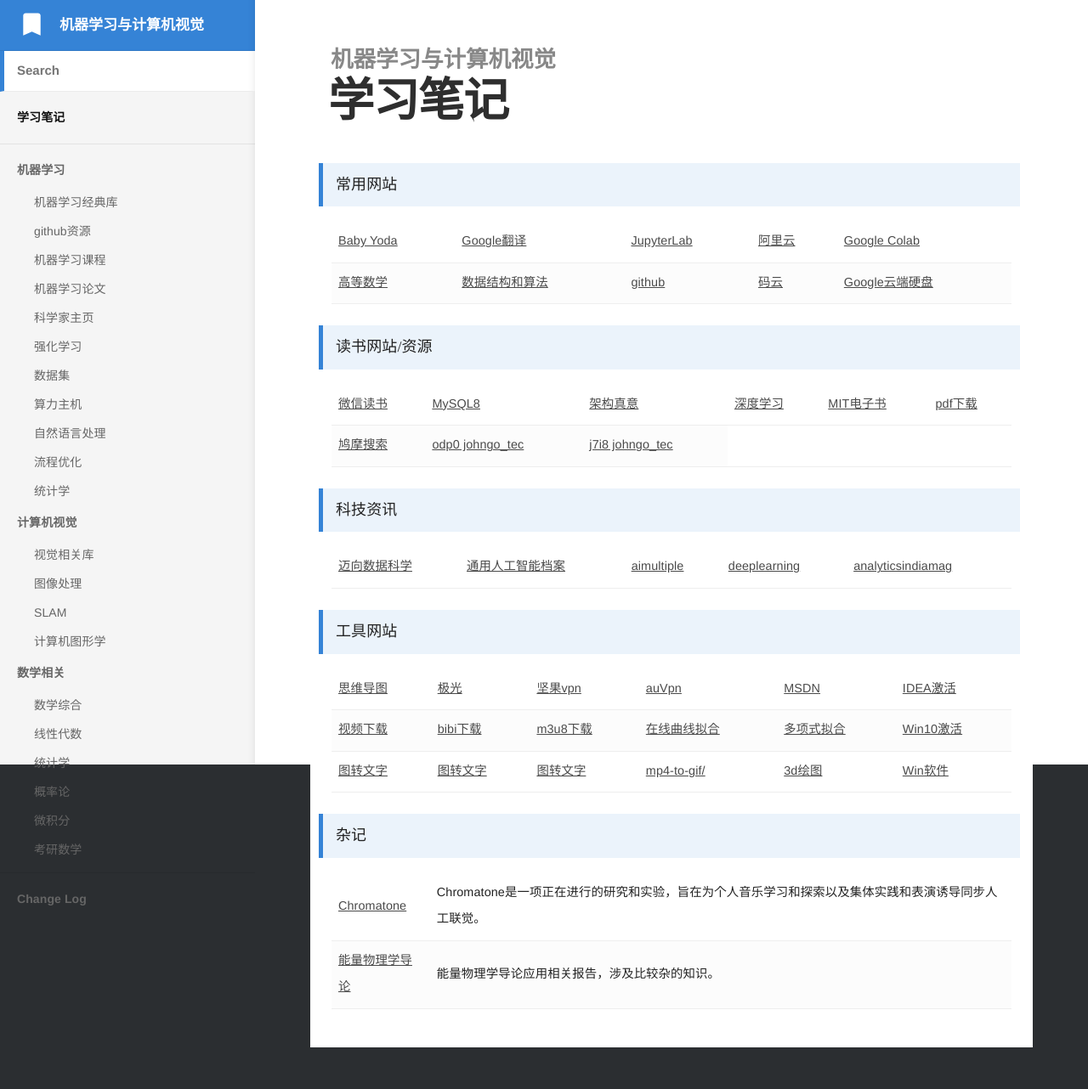
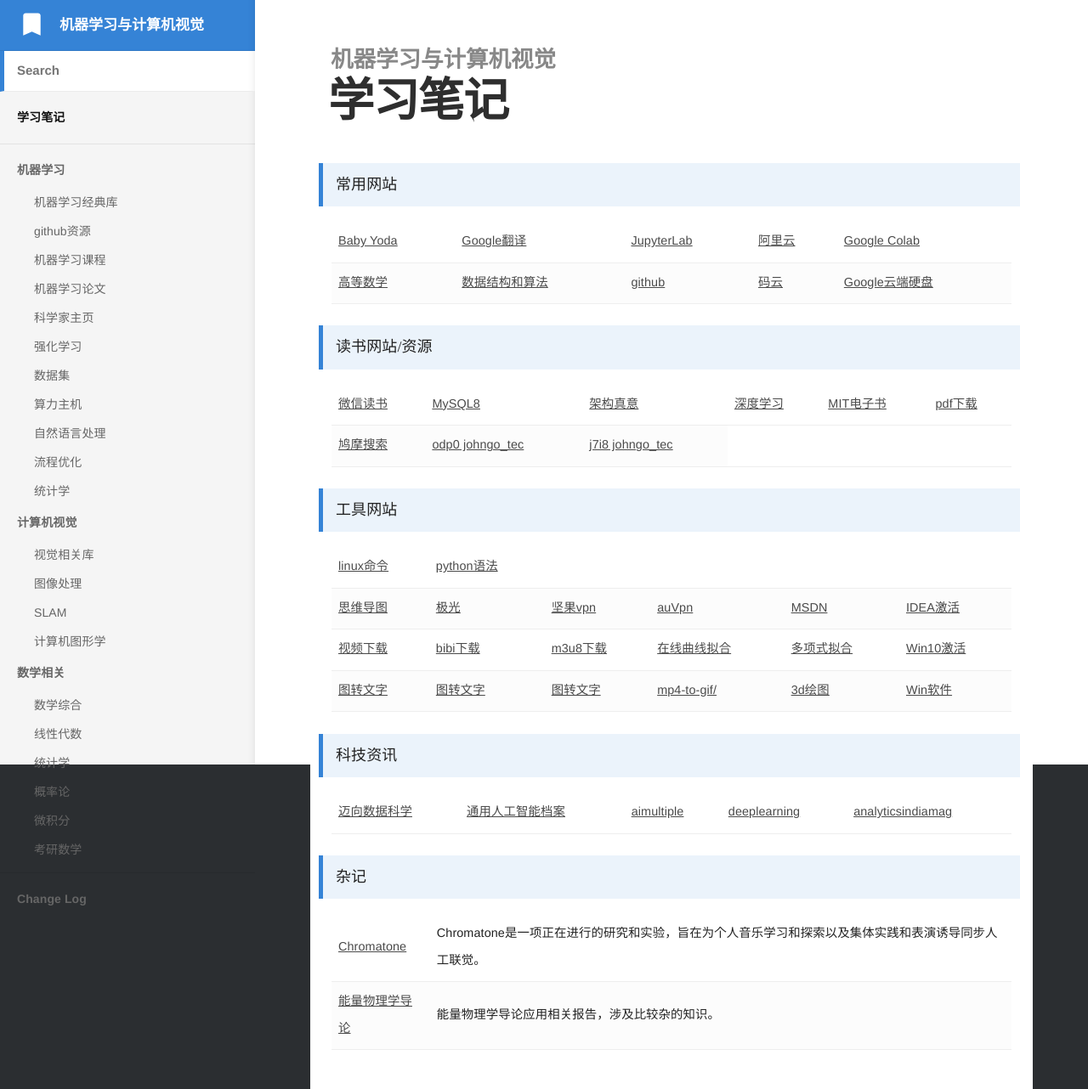
Before and after one commit to bashendixie/Machine_Learning_Notes, a Jekyll site: the page built from index.md, in a window 1280 px wide. Shown: the whole page at 85% size. Built offline with Jekyll 4.4.1, drawn with Linux system fonts in a browser that asks for light colours; some web fonts are replaced; before the commit the page ends 1233 px from its top, so only the background shows below that.

Commit message:
no message

```diff
--- a/index.md
+++ b/index.md
@@ -22,7 +22,6 @@
 			<td>
 				<a href="https://colab.research.google.com/" target="_blank">Google Colab</a>
 			</td>
-
 		</tr>
 		<tr>
 			<td>
@@ -66,7 +65,6 @@
 			<td>
 				<a href="http://www.java1234.com/a/javabook/javabase/" target="_blank">pdf下载</a>
 			</td>
-
 		</tr>
 		<tr>
 			<td>
@@ -82,32 +80,26 @@
 	</tbody>
 </table>
 
-> 科技资讯
+
+> 工具网站
 <table width="1033" style="font-size: 0.8em;">
 	<tbody>
 		<tr>
 			<td>
-				<a href="https://towardsdatascience.com/" target="_blank">迈向数据科学</a>
+				<a href="https://skydance.blog.csdn.net/article/details/123165365" target="_blank">linux命令</a>
 			</td>
 			<td>
-				<a href="https://www.unite.ai/category/agi/" target="_blank">通用人工智能档案</a>
+				<a href="https://skydance.blog.csdn.net/article/details/110334002" target="_blank">python语法</a>
 			</td>
 			<td>
-				<a href="https://research.aimultiple.com/" target="_blank">aimultiple</a>
 			</td>
 			<td>
-				<a href="https://read.deeplearning.ai/the-batch/" target="_blank">deeplearning</a>
 			</td>
 			<td>
-				<a href="https://analyticsindiamag.com/" target="_blank">analyticsindiamag</a>
+			</td>
+			<td>
 			</td>
 		</tr>
-	</tbody>
-</table>
-
-> 工具网站
-<table width="1033" style="font-size: 0.8em;">
-	<tbody>
 		<tr>
 			<td>
 				<a href="https://www.processon.com/" target="_blank">思维导图</a>
@@ -128,7 +120,6 @@
 				<a href="https://idea.medeming.com/" target="_blank">IDEA激活</a>
 			</td>
 		</tr>
-
 		<tr>
 			<td>
 				<a href="https://youtube.iiilab.com/" target="_blank">视频下载</a>
@@ -149,7 +140,6 @@
 				<a href="http://www.xitongcheng.com/jiaocheng/win10_article_45072.html" target="_blank">Win10激活</a>
 			</td>
 		</tr>
-
 		<tr>
 			<td>
 				<a href="http://www.pdfdo.com/image-to-txt.aspx" target="_blank">图转文字</a>
@@ -168,6 +158,30 @@
 			</td>
 			<td>
 				<a href="https://fossies.org/windows/misc/" target="_blank">Win软件</a>
+			</td>
+		</tr>
+	</tbody>
+</table>
+
+
+> 科技资讯
+<table width="1033" style="font-size: 0.8em;">
+	<tbody>
+		<tr>
+			<td>
+				<a href="https://towardsdatascience.com/" target="_blank">迈向数据科学</a>
+			</td>
+			<td>
+				<a href="https://www.unite.ai/category/agi/" target="_blank">通用人工智能档案</a>
+			</td>
+			<td>
+				<a href="https://research.aimultiple.com/" target="_blank">aimultiple</a>
+			</td>
+			<td>
+				<a href="https://read.deeplearning.ai/the-batch/" target="_blank">deeplearning</a>
+			</td>
+			<td>
+				<a href="https://analyticsindiamag.com/" target="_blank">analyticsindiamag</a>
 			</td>
 		</tr>
 	</tbody>
```
